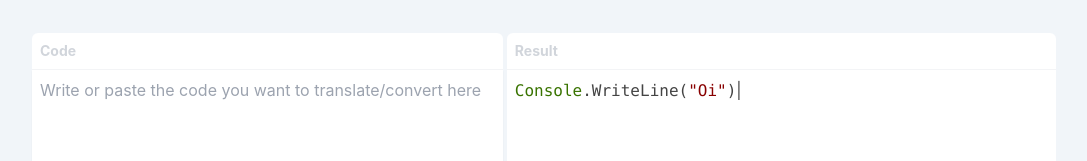
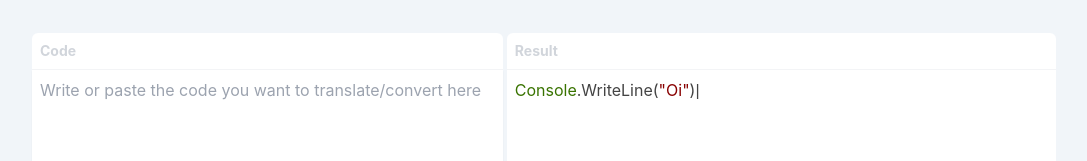
Before and after one commit to francisamidu/trans-code, a React (Vite) app: page / in a window 1280 px wide. Shown: the part 130-291 px from the top of the page, without its empty margins (96-1183 px from the left). Built offline with nearby package versions, Linux system fonts and the light colour scheme; no server answers.

Commit message:
Added custom font for code

```diff
--- a/package.json
+++ b/package.json
@@ -8,13 +8,12 @@
     "preview": "vite preview"
   },
   "dependencies": {
+    "@fontsource/fira-code": "4.5.13",
     "@fontsource/inter": "4.5.15",
-    "axios": "1.3.4",
     "react": "18.2.0",
     "react-dom": "18.2.0",
     "react-hot-toast": "2.4.0",
-    "react-syntax-highlighter": "15.5.0",
-    "supercons": "0.0.1"
+    "react-syntax-highlighter": "15.5.0"
   },
   "devDependencies": {
     "@nabla/vite-plugin-eslint": "1.5.0",
--- a/src/components/Code.tsx
+++ b/src/components/Code.tsx
@@ -17,7 +17,7 @@ const Code = ({ code, language }: CodeProps) => {
       </label>
 
       <SyntaxHighlighter
-        className="blinking-cursor !bg-white !font-inter"
+        className="blinking-cursor !bg-white !font-fira"
         language={language}
       >
         {code}
--- a/src/index.css
+++ b/src/index.css
@@ -19,3 +19,7 @@ body {
     opacity: 0;
   }
 }
+
+code {
+  font-family: Inter !important;
+}
--- a/tailwind.config.js
+++ b/tailwind.config.js
@@ -7,7 +7,7 @@ module.exports = {
         eerie: "#172121"
       },
       fontFamily: {
-        'inter': ['Inter', 'sans-serif']
+        'fira': ['Fira Code', 'sans-serif']
       },
     },
   },
```
Also changed, not shown: 1 other file (tests, documents, lock files or other folders).
